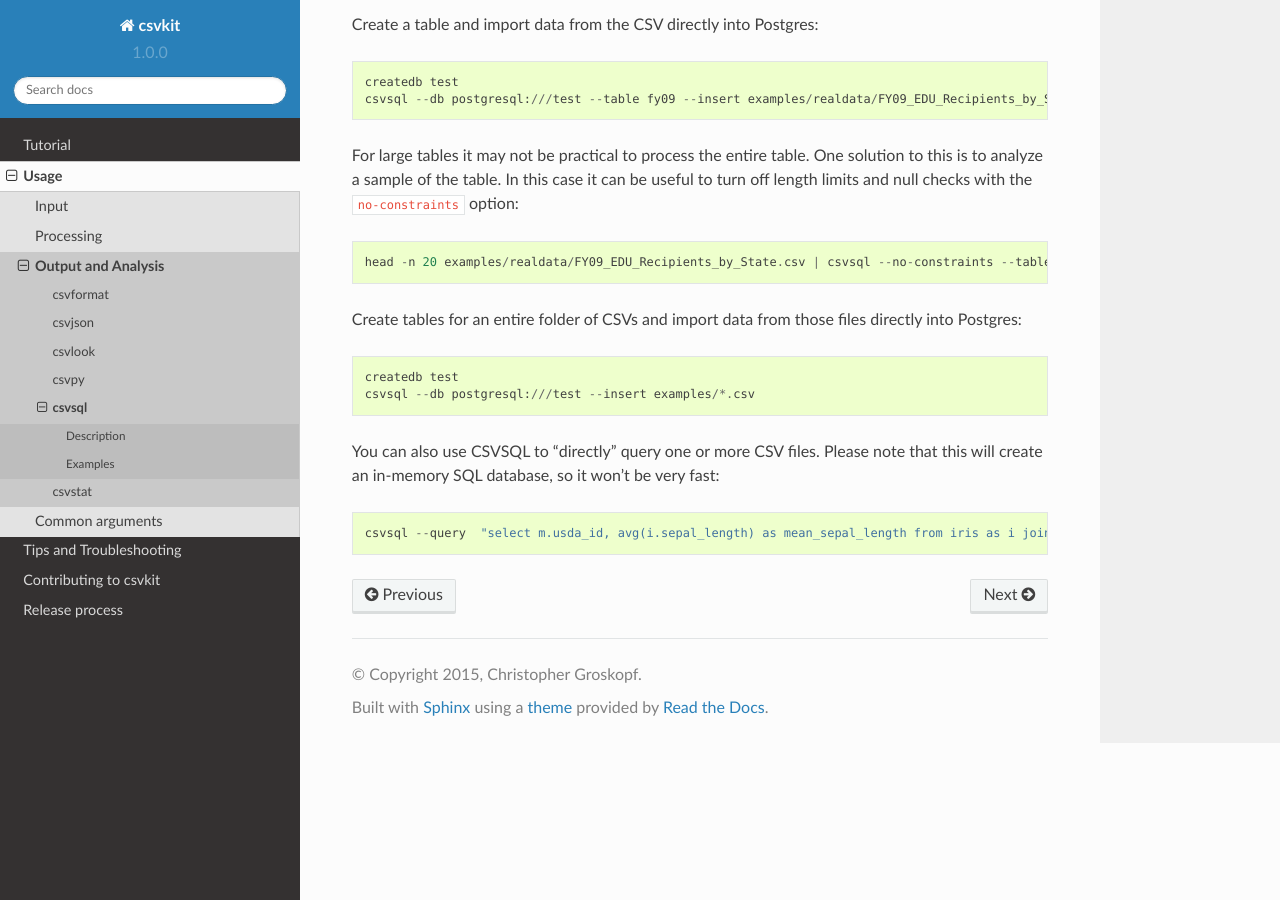
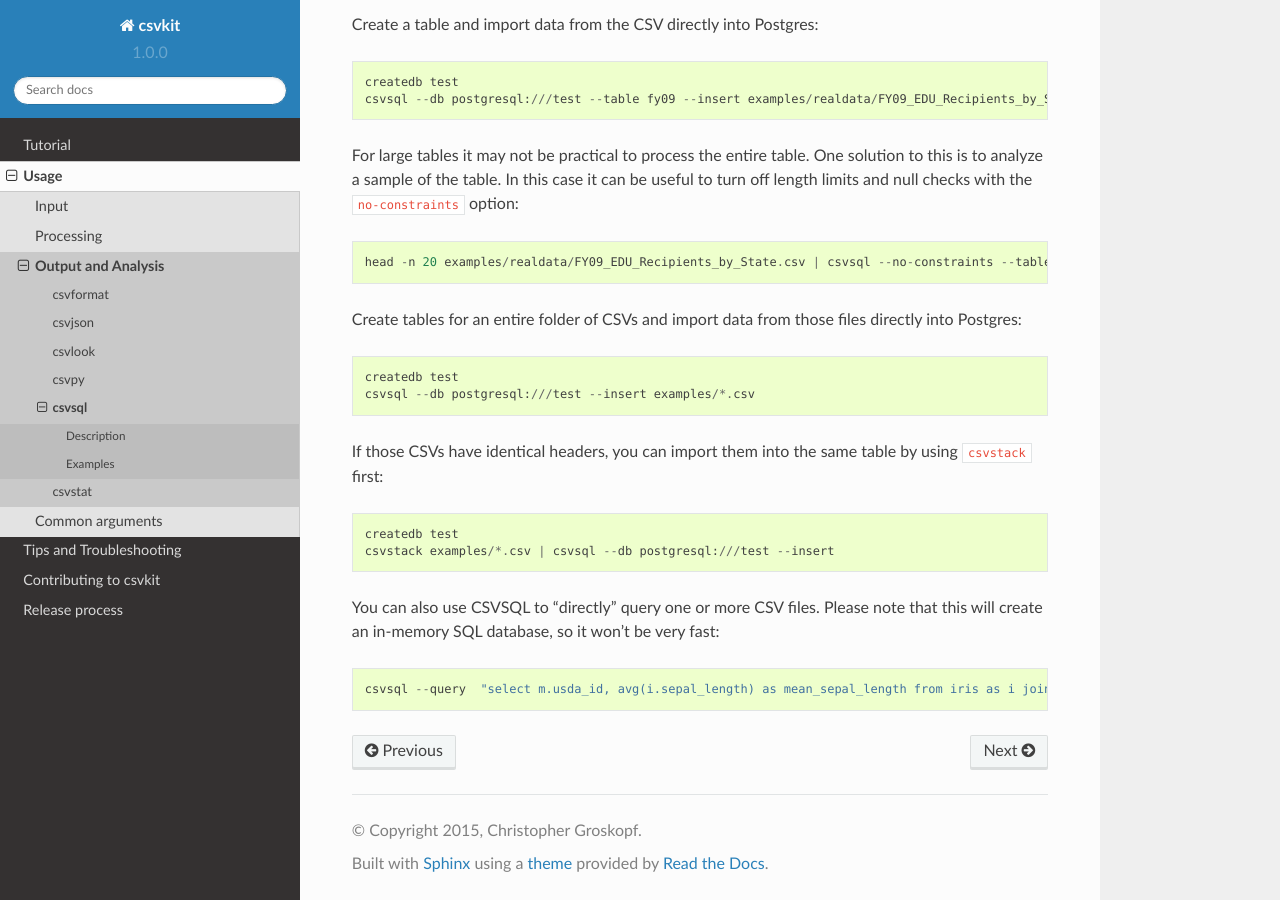
Before and after one commit to wireservice/csvkit, a Sphinx documentation site: the page built from docs/scripts/csvsql.rst, in a window 1280 px wide and 900 px high, scrolled down 1481 px. Built offline with Sphinx 7.4.7 and the Read the Docs theme 2.0.0, drawn with Linux system fonts in a browser that asks for light colours.

Commit message:
Add example to csvsql documentation of using csvstack to stack files first, closes #580

```diff
--- a/docs/scripts/csvsql.rst
+++ b/docs/scripts/csvsql.rst
@@ -82,6 +82,11 @@ Create tables for an entire folder of CSVs and import data from those files dire
     createdb test
     csvsql --db postgresql:///test --insert examples/*.csv
 
+If those CSVs have identical headers, you can import them into the same table by using ``csvstack`` first::
+
+    createdb test
+    csvstack examples/*.csv | csvsql --db postgresql:///test --insert
+
 You can also use CSVSQL to "directly" query one or more CSV files. Please note that this will create an in-memory SQL database, so it won't be very fast::
 
     csvsql --query  "select m.usda_id, avg(i.sepal_length) as mean_sepal_length from iris as i join irismeta as m on (i.species = m.species) group by m.species" examples/iris.csv examples/irismeta.csv
```
